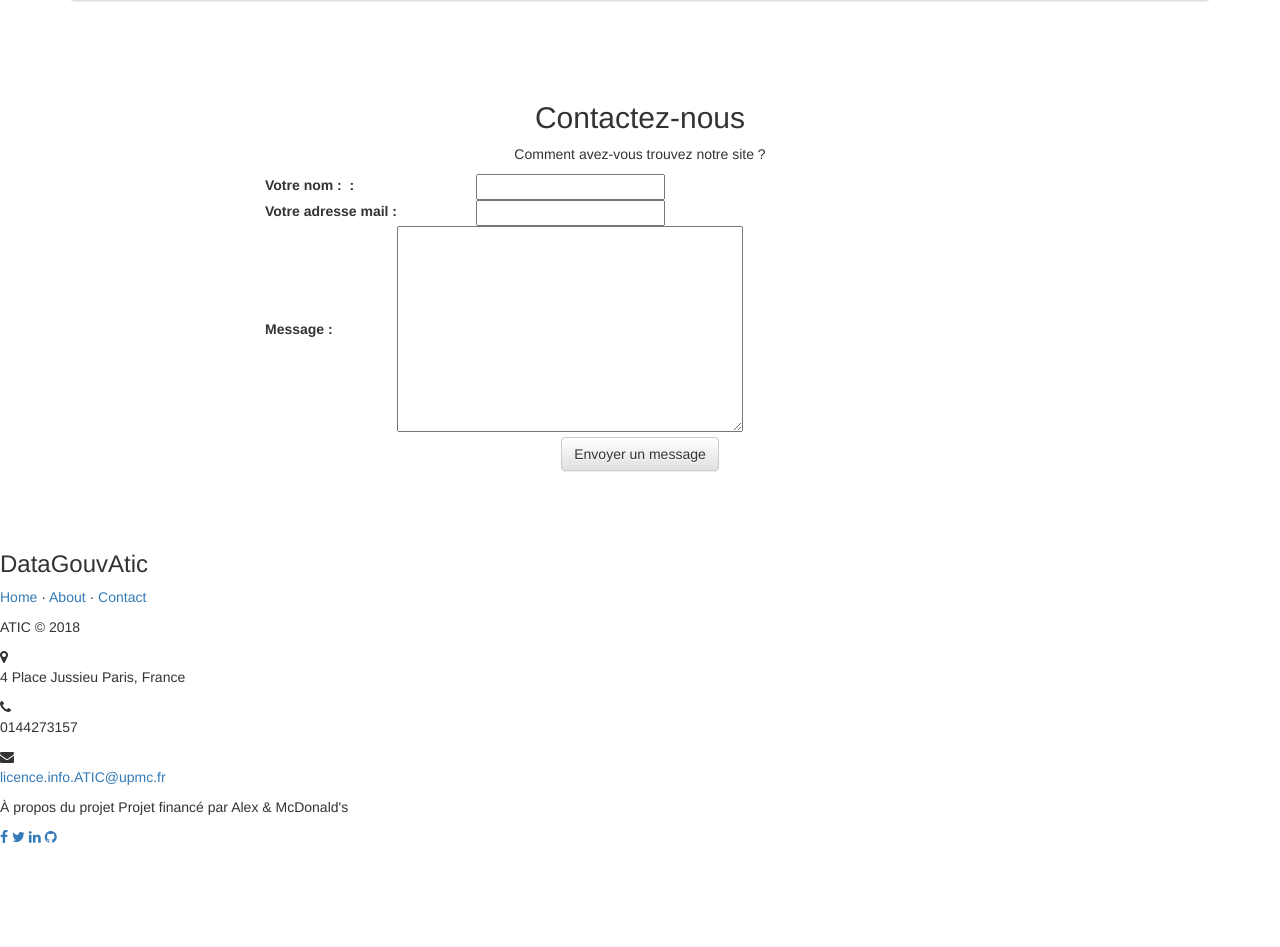
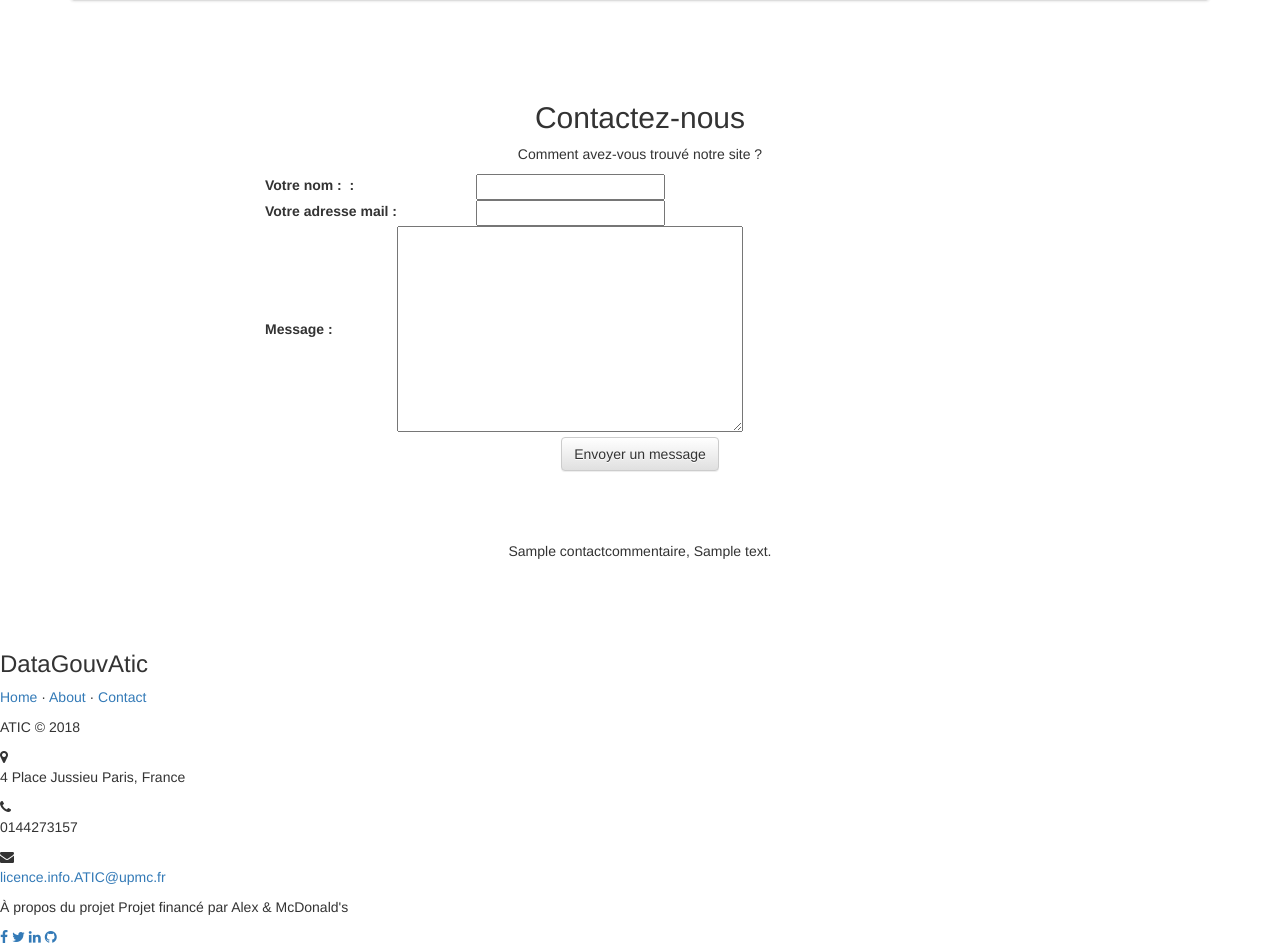
Before and after one commit to darcosion/datagouv, a Django app: page /contact/ in a window 1280 px wide. Shown: the part 827-1774 px from the top of the page. Before the commit the page ends 1670 px from the top, so only its background shows below. Run offline with Django 3.2, Linux system fonts and the light colour scheme; tables that the repository leaves empty hold one stand-in row (values such as "Sample post"); some libraries are stand-ins or nearby versions.

Commit message:
ajout de catpcha et template pour le form

```diff
--- a/datagouv/datagouv/settings.py
+++ b/datagouv/datagouv/settings.py
@@ -39,6 +39,7 @@ INSTALLED_APPS = [
     'django.contrib.messages',
     'django.contrib.staticfiles',
     'home',
+    'captcha'
 ]
 
 MIDDLEWARE = [
--- a/datagouv/datagouv/urls.py
+++ b/datagouv/datagouv/urls.py
@@ -21,4 +21,5 @@ urlpatterns = [
     url(r'^home/', RedirectView.as_view(url='/')),
     url(r'^admin/', admin.site.urls),
     url(r'', include('home.urls', namespace='home')),
+    url(r'^captcha/', include('captcha.urls')),
 ]
--- a/datagouv/template/contact.html
+++ b/datagouv/template/contact.html
@@ -119,10 +119,10 @@
         <div class="contact-section">
             <div class="container">
               <h2>Contactez-nous</h2>
-              <p>Comment avez-vous trouvez notre site ?</p>
+              <p>Comment avez-vous trouvé notre site ?</p>
               <div class="row">
                 <div class="col-md-8 col-md-offset-2">
-                  <form class="form-horizontal">
+                  <form class="form-horizontal" method="POST">
                     	{% csrf_token %}
 			<table>
 				{{ contactform }}
@@ -132,10 +132,17 @@
                   </form>
                 </div>
               </div>
+              <p>{{ erreur }}</p>
             </div>
         </div>
       </section>
       <br><br><br>
+<section id="commentaire" class="content-section text-center">
+  {% for i in list_com %}
+  	<p>{{ i.nom }},  {{ i.commentaire }}</p>
+  {% endfor %}
+</section>
+<br><br><br>
 
 
 {% endblock %}
```
